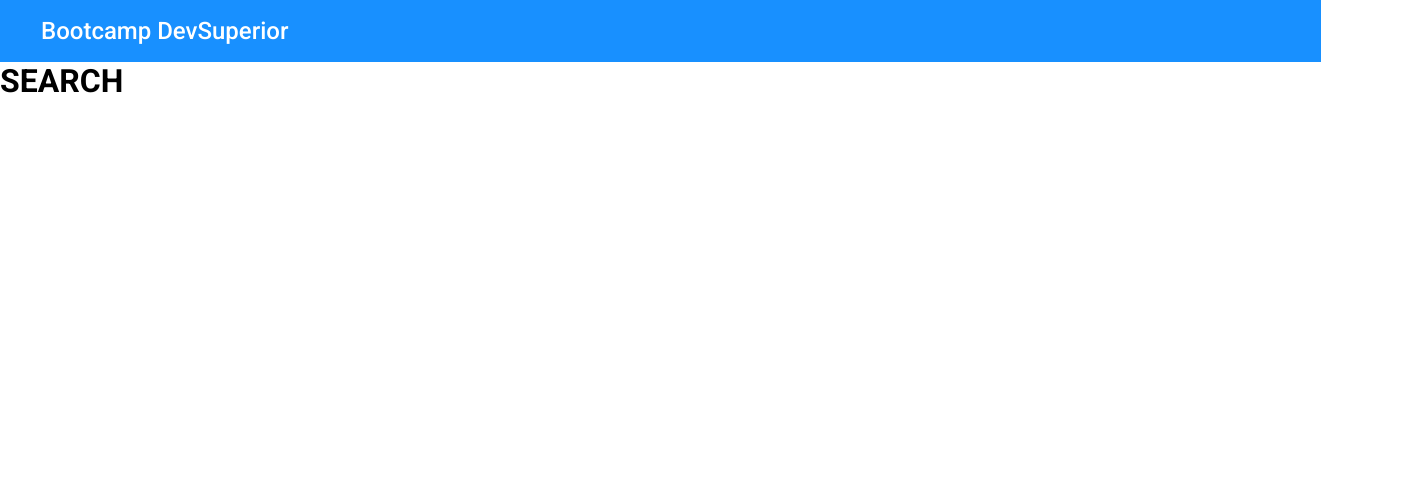
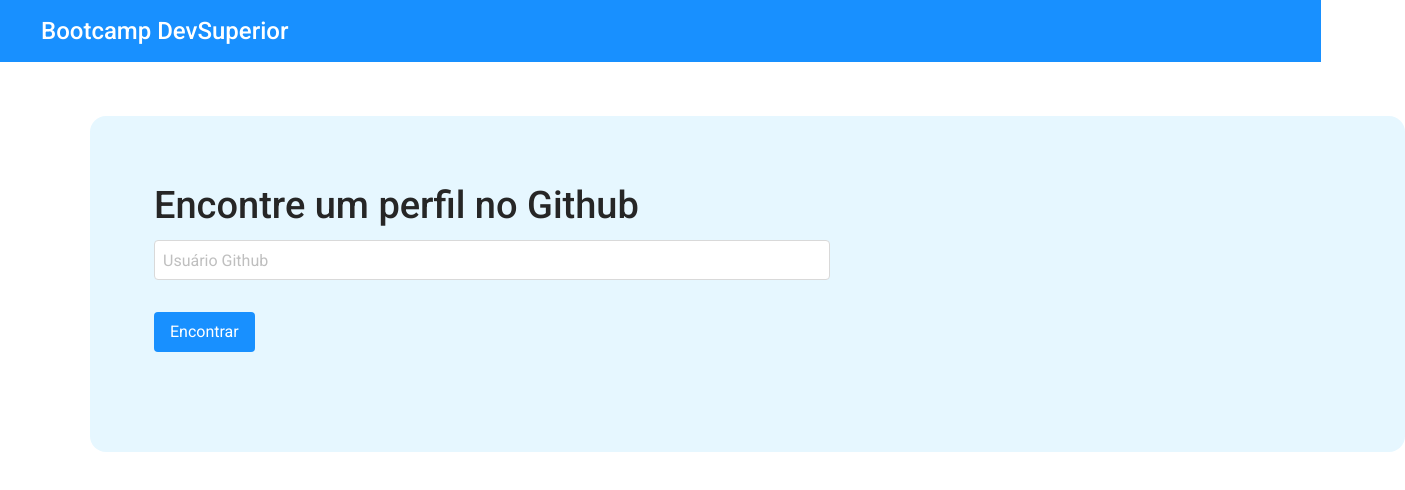
Before and after one commit to tarcnux/github-user-search, a React (Create React App) app: page /search in a window 1280 px wide. Shown: the top 490 px of the page, 1405 px wide, since content can reach past the window. Built offline with nearby package versions, Linux system fonts and the light colour scheme.

Commit message:
Search component

```diff
--- a/src/pages/Search/index.tsx
+++ b/src/pages/Search/index.tsx
@@ -2,9 +2,14 @@ import React from 'react';
 import './styles.scss';
 
 const Search = () => (
-    <main>
-        <h1>SEARCH</h1>
-    </main>
+    <header className="header-container">
+        <h1>Encontre um perfil no Github</h1>
+        <input
+            type="text" name="github_user_name"
+            placeholder="Usuário Github"
+        />
+        <button>Encontrar</button>
+    </header>
 );
 
 export default Search;
--- a/src/pages/Search/styles.scss
+++ b/src/pages/Search/styles.scss
@@ -0,0 +1,59 @@
+header.header-container {
+    width        : 1251px;
+    height       : 270px;
+    background   : #E6F7FF;
+    border-radius: 16px;
+    margin-top   : 54px;
+    margin-left  : 90px;
+    padding-top  : 66px;
+    padding-left : 64px;
+}
+
+header.header-container h1 {
+    font-weight  : 500;
+    font-size    : 38px;
+    line-height  : 46px;
+    color        : #262626;
+    margin-bottom: 12px;
+}
+
+header.header-container input {
+    background   : #FFFFFF;
+    border       : 1px solid #D9D9D9;
+    box-sizing   : border-box;
+    border-radius: 4px;
+    width        : 676px;
+    height       : 40px;
+    font-size    : 16px;
+    line-height  : 24px;
+    padding      : 17px 8px 17px 8px;
+    margin-bottom: 32px;
+
+
+    &::placeholder {
+        color: #bfbfbf;
+    }
+
+    &:focus {
+        outline: 1px solid #1890FF;
+    }
+}
+
+header.header-container button {
+    padding      : 8px 16px 8px 16px;
+    display      : block;
+    background   : #1890FF;
+    border-radius: 4px;
+    border       : none;
+    font-size    : 16px;
+    line-height  : 24px;
+    display      : flex;
+    align-items  : center;
+    text-align   : center;
+    color        : #FFFFFF;
+    cursor       : pointer;
+
+    &:focus {
+        outline: none;
+    }
+}
```
